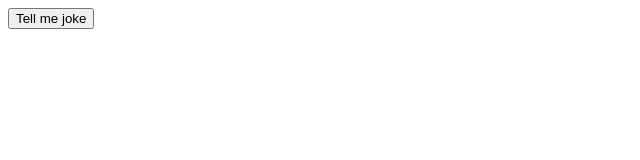
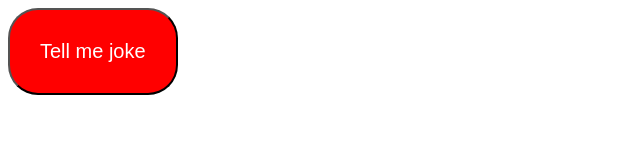
Before and after one commit to lilianatutza/joke, a plain HTML site: page index.html in a window 1280 px wide. Shown: the whole page, without its empty margins (0-640 px from the left). Drawn offline with nearby package versions, Linux system fonts and the light colour scheme.

Commit message:
styling using JS

```diff
--- a/index.js
+++ b/index.js
@@ -1,3 +1,12 @@
+myButton.style.backgroundColor = "red";
+myButton.style.color = "white";
+myButton.style.padding = "30px";
+myButton.style.borderRadius = "30px";
+myButton.style.fontSize = "20px";
+
+
+message.style.fontSize = "35px"
+
 document.getElementById("myButton").addEventListener("click", function () {
   let message = "Generating a joke for you.... please wait!";
   document.getElementById("message").innerHTML = message;
```
Also changed, not shown: index.html (+0 -1 lines).
